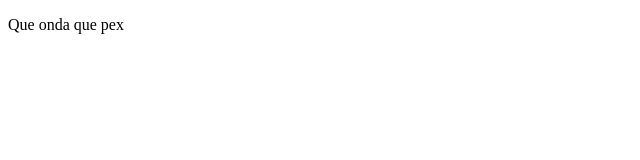
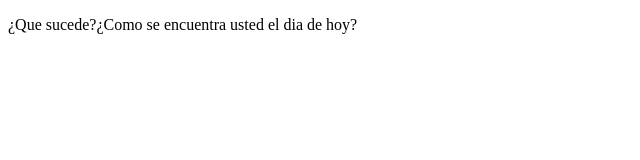
Before and after one commit to JesusEd06/ProyectoDemoCursoPrework, a plain HTML site: page index.html in a window 1280 px wide. Shown: the whole page, without its empty margins (0-640 px from the left). Drawn offline with Linux system fonts and the light colour scheme.

Commit message:
Cambios formales

```diff
--- a/index.html
+++ b/index.html
@@ -7,6 +7,6 @@
     <title>Hola mundo</title>
 </head>
 <body>
-    <p>Que onda que pex</p>
+    <p>¿Que sucede?¿Como se encuentra usted el dia de hoy?</p>
 </body>
 </html>
```
